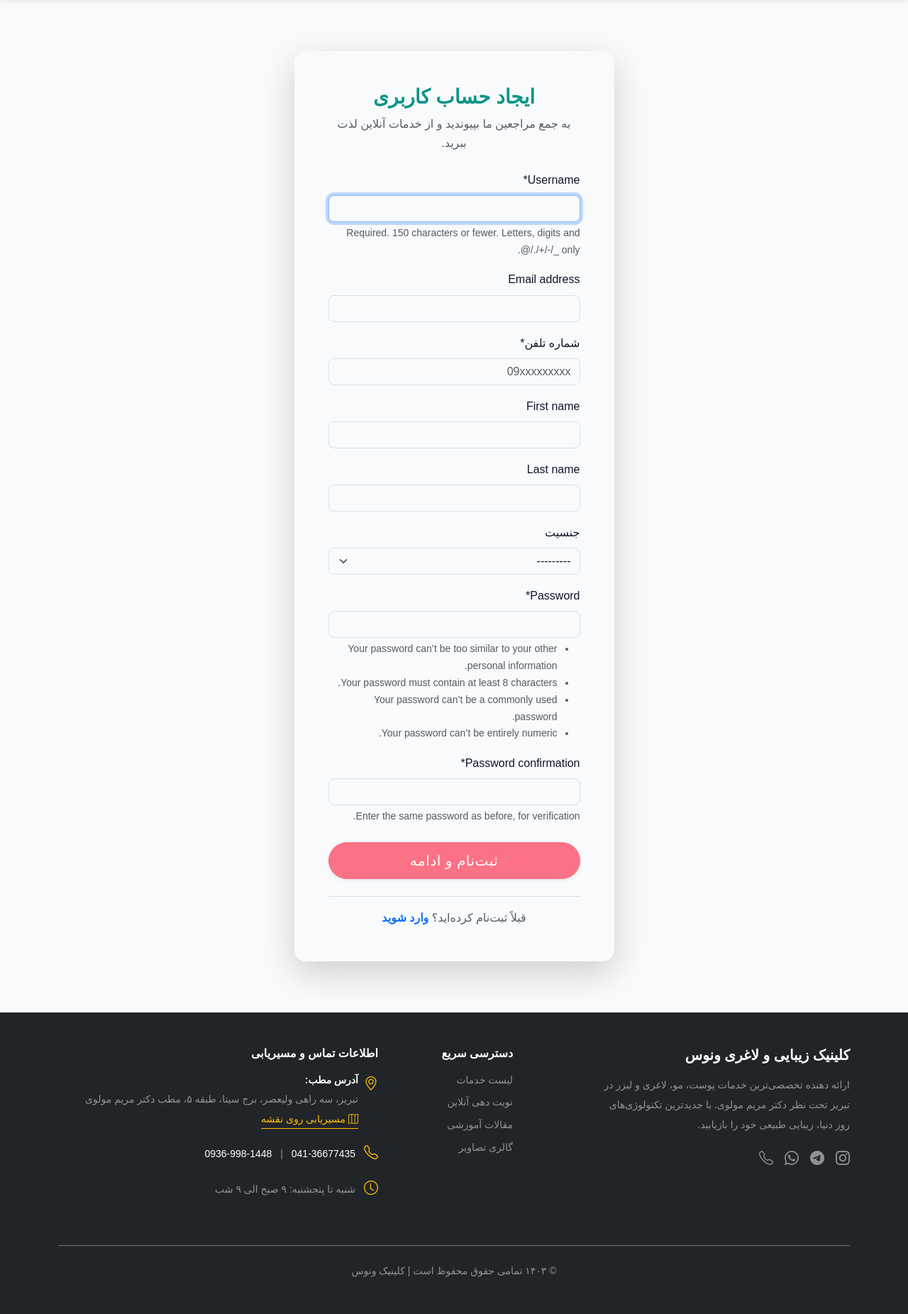
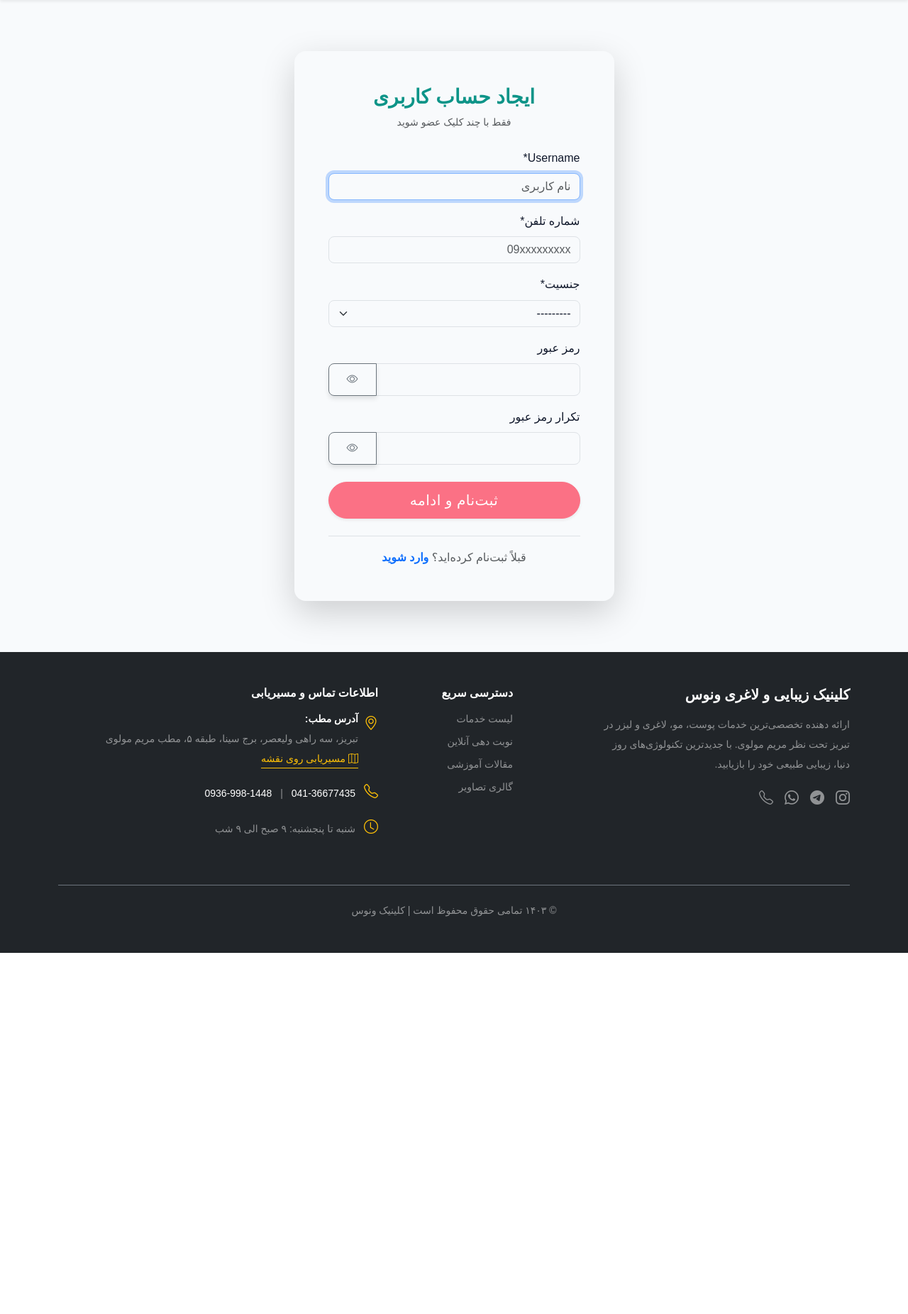
Before and after one commit to Mooli-web/1, a Django app: page /accounts/signup/ in a window 1280 px wide. Shown: the part 91-1943 px from the top of the page at 71% size. After the commit the page ends 1434 px from the top, so only its background shows below. Run offline with Django 4.2, Linux system fonts and the light colour scheme; some libraries are stand-ins or nearby versions; some web fonts are replaced.

Commit message:
ساده سازی ثبت نام

```diff
--- a/templates/base.html
+++ b/templates/base.html
@@ -6,18 +6,18 @@
     <meta name="viewport" content="width=device-width, initial-scale=1.0">
 
     {# --- سئو: تایتل بهینه شده برای تبریز --- #}
-    <title>{% block title %}کلینیک زیبایی ونوس تبریز | دکتر مریم مولوی{% endblock %}</title>
+    <title>{% block title %}کلینیک زیبایی ونوس تبریز |  مریم مولوی{% endblock %}</title>
 
     {# --- سئو: متای توضیحات --- #}
-    <meta name="description" content="{% block meta_description %}کلینیک زیبایی و لاغری ونوس در تبریز (دکتر مریم مولوی). مرکز تخصصی لیزر موهای زائد، خدمات پوست و لاغری در سه راهی ولیعصر تبریز. مشاوره رایگان: ۰۹۳۶۹۹۸۱۴۴۸{% endblock %}">
+    <meta name="description" content="{% block meta_description %}کلینیک زیبایی و لاغری ونوس در تبریز (  مریم مولوی). مرکز تخصصی لیزر موهای زائد، خدمات پوست و لاغری در سه راهی ولیعصر تبریز. مشاوره رایگان: ۰۹۳۶۹۹۸۱۴۴۸{% endblock %}">
 
-    <meta name="keywords" content="کلینیک زیبایی تبریز, لیزر مو تبریز, لاغری تبریز, دکتر مریم مولوی, کلینیک ونوس, تزریق ژل تبریز, بوتاکس تبریز">
+    <meta name="keywords" content="کلینیک زیبایی تبریز, لیزر مو تبریز, لاغری تبریز,  مریم مولوی, کلینیک ونوس, تزریق ژل تبریز, بوتاکس تبریز">
 
     <link href="https://cdn.jsdelivr.net/gh/rastikerdar/vazirmatn@v33.003/dist/font-face.css" rel="stylesheet" type="text/css" />
     <link rel="stylesheet" href="https://cdn.jsdelivr.net/npm/bootstrap@5.3.2/dist/css/bootstrap.rtl.min.css">
     <link rel="stylesheet" href="https://cdn.jsdelivr.net/npm/bootstrap-icons@1.11.3/font/bootstrap-icons.min.css">
     <link rel="stylesheet" href="{% static 'css/style.css' %}">
-
+    <link rel="stylesheet" href="https://cdn.jsdelivr.net/npm/bootstrap-icons@1.11.3/font/bootstrap-icons.min.css">
     {% block extra_css %}{% endblock %}
 </head>
 <body class="d-flex flex-column min-vh-100">
@@ -95,7 +95,7 @@
                 <div class="col-lg-4 mb-4 mb-lg-0">
                     <h5 class="fw-bold text-white mb-3">کلینیک زیبایی و لاغری ونوس</h5>
                     <p class="text-white-50 small lh-lg">
-                        ارائه دهنده تخصصی‌ترین خدمات پوست، مو، لاغری و لیزر در تبریز تحت نظر دکتر مریم مولوی.
+                        ارائه دهنده تخصصی‌ترین خدمات پوست، مو، لاغری و لیزر در تبریز تحت نظر  مریم مولوی.
                         با جدیدترین تکنولوژی‌های روز دنیا، زیبایی طبیعی خود را بازیابید.
                     </p>
 
@@ -125,7 +125,7 @@
                             <i class="bi bi-geo-alt me-2 text-warning fs-5"></i>
                             <div>
                                 <strong class="d-block text-white mb-1">آدرس مطب:</strong>
-                                تبریز، سه راهی ولیعصر، برج سینا، طبقه ۵، مطب دکتر مریم مولوی
+                                تبریز، سه راهی ولیعصر، برج سینا، طبقه ۵، مطب  مریم مولوی
                                 <br>
                                 <a href="https://www.google.com/maps/search/?api=1&query=38.050278,46.363722" target="_blank" class="text-warning text-decoration-none mt-1 d-inline-block border-bottom border-warning">
                                     <i class="bi bi-map me-1"></i>مسیریابی روی نقشه
--- a/templates/registration/signup.html
+++ b/templates/registration/signup.html
@@ -1,7 +1,8 @@
+{# templates/registration/signup.html #}
 {% extends "base.html" %}
 {% load crispy_forms_tags %}
 
-{% block title %}ثبت‌نام کاربر جدید{% endblock %}
+{% block title %}ثبت‌نام سریع{% endblock %}
 
 {% block content %}
 <div class="row justify-content-center align-items-center my-5">
@@ -10,12 +11,48 @@
             <div class="card-body p-5">
                 <div class="text-center mb-4">
                     <h3 class="fw-bold text-primary">ایجاد حساب کاربری</h3>
-                    <p class="text-muted">به جمع مراجعین ما بپیوندید و از خدمات آنلاین لذت ببرید.</p>
+                    <p class="text-muted small">فقط با چند کلیک عضو شوید</p>
                 </div>
 
                 <form method="post">
                     {% csrf_token %}
-                    {{ form|crispy }}
+
+                    {# 1. نام کاربری #}
+                    <div class="mb-3">
+                        {{ form.username|as_crispy_field }}
+                    </div>
+
+                    {# 2. شماره موبایل #}
+                    <div class="mb-3">
+                        {{ form.phone_number|as_crispy_field }}
+                    </div>
+
+                    {# 3. جنسیت #}
+                    <div class="mb-3">
+                        {{ form.gender|as_crispy_field }}
+                    </div>
+
+                    {# 4. رمز عبور اصلی #}
+                    <div class="mb-3">
+                        <label class="form-label" for="id_password1">رمز عبور</label>
+                        <div class="input-group">
+                            <input type="password" name="password1" class="form-control" id="id_password1" autocomplete="new-password">
+                            <button type="button" class="btn btn-outline-secondary toggle-pass" data-target="id_password1">
+                                <i class="bi bi-eye"></i>
+                            </button>
+                        </div>
+                    </div>
+
+                    {# 5. تکرار رمز عبور #}
+                    <div class="mb-3">
+                        <label class="form-label" for="id_password2">تکرار رمز عبور</label>
+                        <div class="input-group">
+                            <input type="password" name="password2" class="form-control" id="id_password2" autocomplete="new-password">
+                            <button type="button" class="btn btn-outline-secondary toggle-pass" data-target="id_password2">
+                                <i class="bi bi-eye"></i>
+                            </button>
+                        </div>
+                    </div>
 
                     <div class="d-grid gap-2 mt-4">
                         <button type="submit" class="btn btn-primary btn-lg rounded-pill shadow-sm">ثبت‌نام و ادامه</button>
@@ -30,18 +67,26 @@
     </div>
 </div>
 
-{# --- استایل اختصاصی برای موبایل در این صفحه --- #}
-<style>
-    @media (max-width: 768px) {
-        /* مخفی کردن دکمه‌های شناور واتساپ و تماس */
-        .position-fixed.bottom-0.end-0 {
-            display: none !important;
-        }
+{% block extra_js %}
+<script>
+    // اسکریپت سراسری برای تمام دکمه‌های toggle-pass
+    document.querySelectorAll('.toggle-pass').forEach(btn => {
+        btn.addEventListener('click', function() {
+            const targetId = this.dataset.target;
+            const input = document.getElementById(targetId);
+            const icon = this.querySelector('i');
 
-        /* تنظیم دقیق فاصله از بالا برای دید بهتر */
-        .row.justify-content-center.align-items-center {
-            margin-top: 1rem !important;
-        }
-    }
-</style>
+            if (input.type === 'password') {
+                input.type = 'text';
+                icon.classList.remove('bi-eye');
+                icon.classList.add('bi-eye-slash');
+            } else {
+                input.type = 'password';
+                icon.classList.remove('bi-eye-slash');
+                icon.classList.add('bi-eye');
+            }
+        });
+    });
+</script>
 {% endblock %}
+{% endblock %}
--- a/users/forms.py
+++ b/users/forms.py
@@ -1,8 +1,4 @@
 # users/forms.py
-"""
-فرم‌های کاربری (ثبت‌نام و ویرایش).
-"""
-
 from django import forms
 from django.contrib.auth.forms import UserCreationForm
 from django.utils.translation import gettext_lazy as _
@@ -10,29 +6,38 @@ from .models import CustomUser, Profile
 
 class CustomUserCreationForm(UserCreationForm):
     """
-    فرم ثبت‌نام کاربر جدید.
+    فرم ثبت‌نام ساده شده.
+    فقط نام کاربری، موبایل، جنسیت و رمز عبور (که خود جنگو اضافه می‌کند).
     """
     class Meta(UserCreationForm.Meta):
         model = CustomUser
-        fields = ('username', 'email', 'phone_number', 'first_name', 'last_name', 'gender')
-        widgets = {
-            'phone_number': forms.TextInput(attrs={'class': 'form-control', 'placeholder': '09xxxxxxxxx'}),
-            'first_name': forms.TextInput(attrs={'class': 'form-control'}),
-            'last_name': forms.TextInput(attrs={'class': 'form-control'}),
-            'username': forms.TextInput(attrs={'class': 'form-control'}),
-            'email': forms.EmailInput(attrs={'class': 'form-control'}),
-            'gender': forms.Select(attrs={'class': 'form-select'}),
-        }
+        fields = ('username', 'phone_number', 'gender')
 
     def __init__(self, *args, **kwargs):
         super().__init__(*args, **kwargs)
-        self.fields['email'].required = False
-        self.fields['phone_number'].required = True
 
+        # 1. حذف متن‌های راهنمای پیش‌فرض جنگو
+        self.fields['username'].help_text = None
+
+        # 2. اجباری کردن جنسیت
+        self.fields['gender'].required = True
+
+        # 3. تنظیم کلاس‌ها و متن‌های جایگزین (Placeholder)
+        # عبارت (انگلیسی) طبق درخواست حذف شد
+        self.fields['username'].widget.attrs.update({
+            'class': 'form-control',
+            'placeholder': 'نام کاربری'
+        })
+        self.fields['phone_number'].widget.attrs.update({
+            'class': 'form-control',
+            'placeholder': '09xxxxxxxxx'
+        })
+        self.fields['gender'].widget.attrs.update({
+            'class': 'form-select'
+        })
+
+# سایر فرم‌ها بدون تغییر باقی می‌مانند
 class UserEditForm(forms.ModelForm):
-    """
-    فرم ویرایش اطلاعات پایه کاربر.
-    """
     class Meta:
         model = CustomUser
         fields = ['first_name', 'last_name', 'email', 'gender']
@@ -50,9 +55,6 @@ class UserEditForm(forms.ModelForm):
         }
 
 class ProfileEditForm(forms.ModelForm):
-    """
-    فرم ویرایش پروفایل (فقط عکس).
-    """
     class Meta:
         model = Profile
         fields = ['profile_picture']
```
Also changed, not shown: clinic_project/settings/base.py (+1 -6 lines), templates/registration/login.html (+37 -27 lines).
